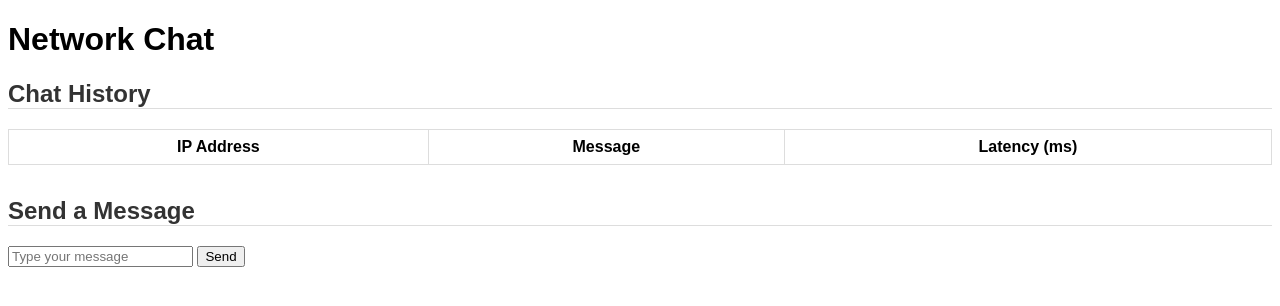
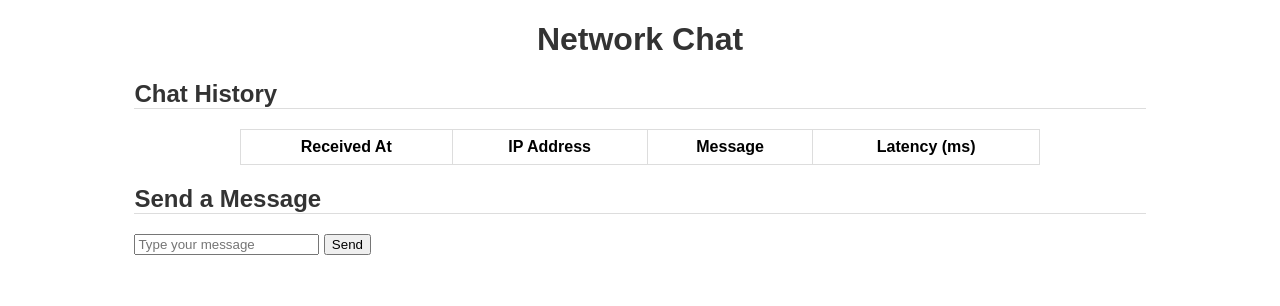
Before and after one commit to rsgel/Chaos-Samples, a Flask app: page / in a window 1280 px wide. Shown: the top 306 px of the page. Run offline with Flask 3, Linux system fonts and the light colour scheme; lists and menus that the app fills with data are empty.

Commit message:
network chat attempt

```diff
--- a/network_chat_sample/app.py
+++ b/network_chat_sample/app.py
@@ -1,5 +1,7 @@
-from flask import Flask, render_template, request
+from flask import Flask, render_template, request, jsonify
 import time
+import uuid
+from datetime import datetime
 
 app = Flask(__name__)
 
@@ -15,19 +17,26 @@ def send_message():
     message = request.form.get('message')
     ip_address = request.remote_addr  # Get the IP address of the client
     timestamp_sent = time.time()  # Record the timestamp when the message is sent
-    chat_messages.append({'ip': ip_address, 'text': message, 'sent_time': timestamp_sent})
-    return '', 204
+    message_id = uuid.uuid4().hex  # Generate a unique ID for the message
+    chat_messages.append({'id': message_id, 'ip': ip_address, 'text': message, 'sent_time': timestamp_sent})
+    return message_id, 204
 
 @app.route('/receive', methods=['POST'])
 def receive_message():
-    message = request.form.get('message')
+    message_id = request.form.get('id')  # Get the message from the form data
     ip_address = request.remote_addr  # Get the IP address of the client
     timestamp_received = time.time()  # Record the timestamp when the message is received
+    print("received" + message_id)
     for msg in chat_messages:
-        if msg['text'] == message and msg['ip'] == ip_address:
+        print("checking...")
+        if msg['id'] == message_id:
+            print("found" + message_id)
             latency_seconds = timestamp_received - msg['sent_time']
             latency_milliseconds = round(latency_seconds * 1000, 2)  # Convert to milliseconds and round to 2 decimal places
             msg['latency'] = latency_milliseconds
+            msg['received_time'] = datetime.fromtimestamp(timestamp_received).strftime('%Y-%m-%d %H:%M:%S')
+            msg['ip'] = ip_address
+            return jsonify(msg),200
             break
     return '', 204
 
--- a/network_chat_sample/templates/index.html
+++ b/network_chat_sample/templates/index.html
@@ -8,11 +8,16 @@
                 font-family: Arial, sans-serif;
             }
             .section {
-                margin-bottom: 2em;
+                width: 80%;
+                margin: auto;
             }
             .section h2 {
                 color: #333;
                 border-bottom: 1px solid #ddd;
+            }
+            h1 {
+                text-align: center;
+                color: #333;
             }
             #messages {
                 width: 100%;
@@ -21,6 +26,11 @@
             #messages th, #messages td {
                 border: 1px solid #ddd;
                 padding: 8px;
+            }
+            table {
+                width: 100%;
+                max-width: 800px;
+                margin: auto;
             }
         </style>
     </head>
@@ -31,6 +41,7 @@
             <table id="messages">
                 <thead>
                     <tr>
+                        <th>Received At</th>
                         <th>IP Address</th>
                         <th>Message</th>
                         <th>Latency (ms)</th>
@@ -39,6 +50,7 @@
                 <tbody>
                     {% for message in messages %}
                         <tr>
+                            <td>{{ message.id }}</td>
                             <td>{{ message.ip }}</td>
                             <td>{{ message.text }}</td>
                             <td>{{ message.latency }}</td>
@@ -58,14 +70,14 @@
                     event.preventDefault();
                     var message = $('input[name="message"]').val();
                     var startTime = Date.now();
-                    $.post('/send', {message: message}, function() {
-                        $.post('/receive', {message: message}, function() {
-                            var latency = Date.now() - startTime;
-                            var row = '<tr><td>' + data.ip + '</td><td>' + data.message + '</td><td>' + latency + '</td></tr>';
-                            $('#messages tbody').append(row);
+                    $.post('/send', {message: message}, function(response) {
+                        var message_id = response.id;
+                        $.post('/receive', {id: message_id}, function(message) {
+                           var row = '<tr><td>' + message.received_time + '</td><td>' + message.ip + '</td><td>' + message.text + '</td></tr>';
+                           $('#messages tbody').append(row);
                         });
                     });
                 });
-                </script>
+            </script>
         </body>
         </html>
```
Also changed, not shown: 1 other file.
